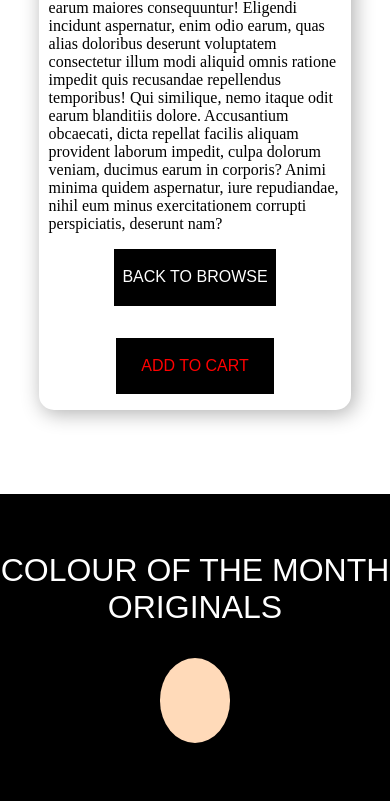
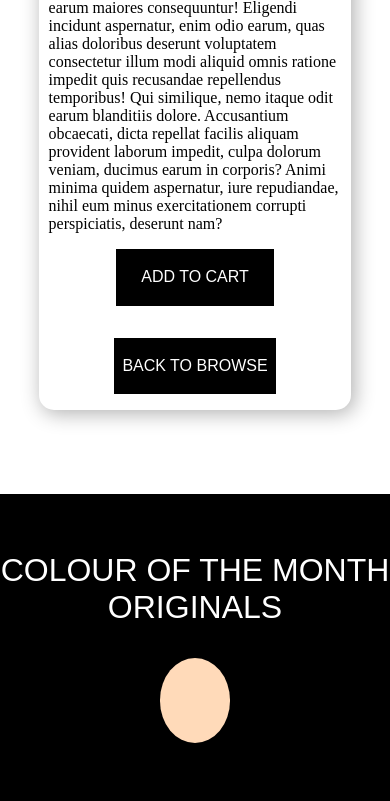
Before and after one commit to Adamoc14/ArtByANC, a PHP site: page /Resources/HTML/ProductView.html in a window 390 px wide. Shown: the part 1149-1950 px from the top of the page. Run offline with PHP 8.4, Linux system fonts and the light colour scheme; some libraries are stand-ins or nearby versions.

Commit message:
Got the Paypal Working and All Pages Styled for Responsive Layout

```diff
--- a/Resources/CSS/productView.css
+++ b/Resources/CSS/productView.css
@@ -98,7 +98,7 @@
         color: white;
     }
     .add-to-cart{
-        /* order:-1; */
+        order:-1;
     }
     .btn-product-view.cart{
         padding: 1.2em 1.6em;
--- a/Resources/JS/productSort.js
+++ b/Resources/JS/productSort.js
@@ -37,7 +37,7 @@ details.insertAdjacentHTML('afterbegin', `
         <a href="../../Resources/HTML/Shop.html" class="btn-product-view">Back To Browse</a>
         <form action="../../Resources/HTML/Cart.html" method="post" class="add-to-cart">
             <input type="hidden" name="qty-1" id="qty-1" class="qty" value="1">
-            <input type="submit" class="btn-product-view cart" value="Add To Cart">
+            <input style="color:white;" type="submit" class="btn-product-view cart" value="Add To Cart" >
         </form>
     </span>
 `);
```
